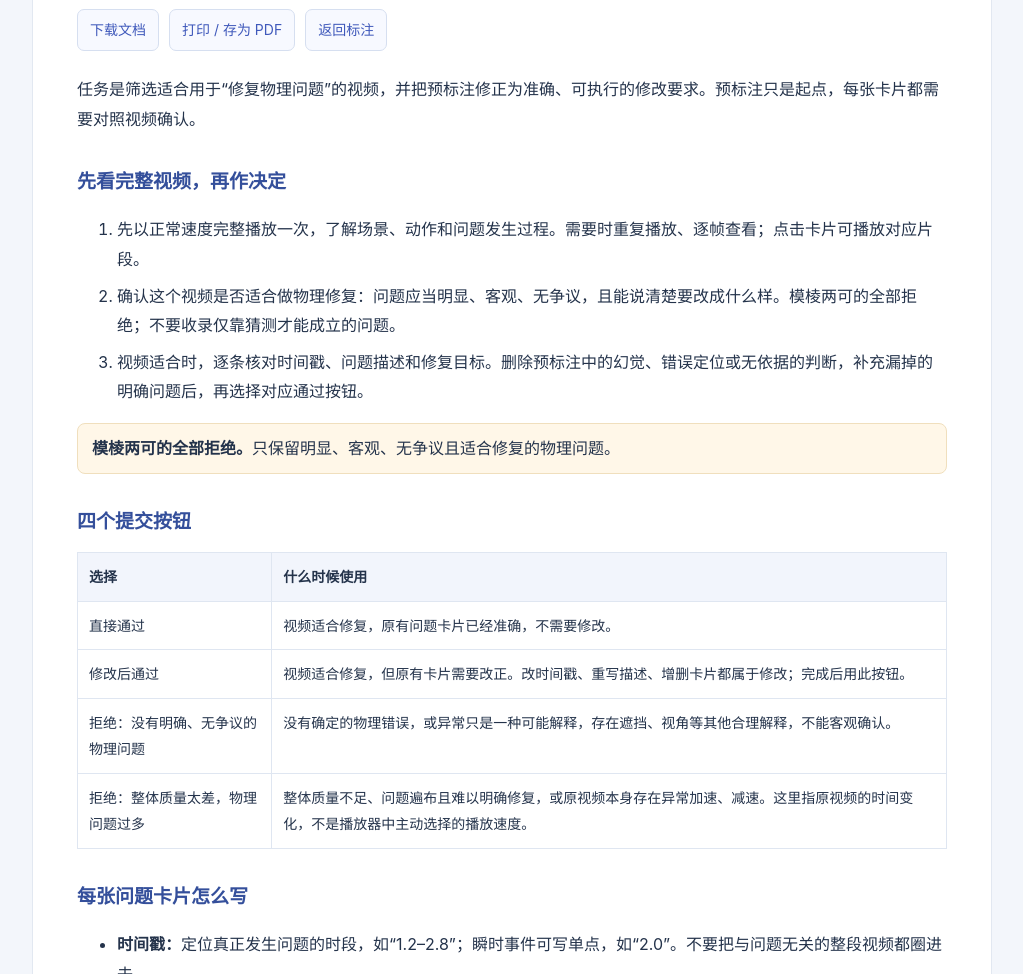
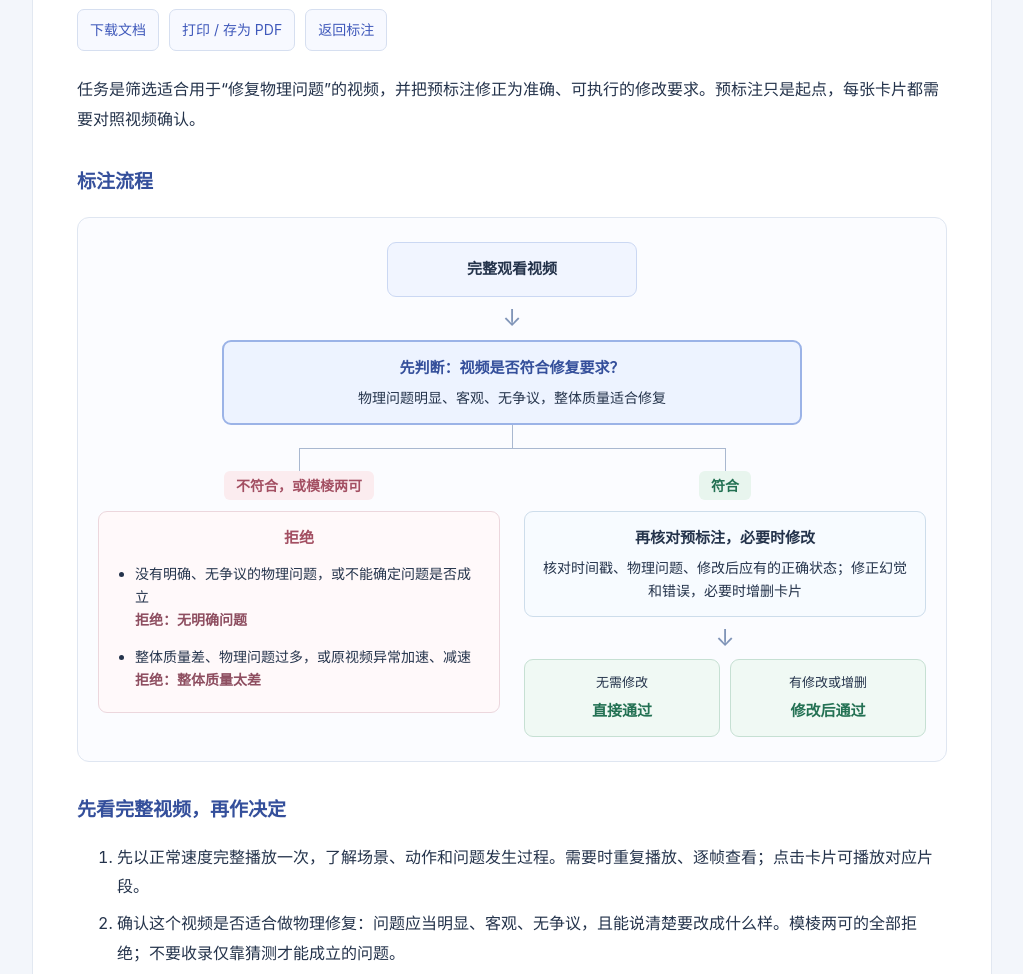
Before and after one commit to chengye629/physfix-annotator, a website: page guide.html in a window 1280 px wide. Shown: the part 126-1100 px from the top of the page, without its empty margins (128-1151 px from the left). Drawn offline with Linux system fonts and the light colour scheme; no server answers.

Commit message:
Add suitability-first annotation workflow to the guide

```diff
--- a/guide.html
+++ b/guide.html
@@ -4,10 +4,62 @@
 *{box-sizing:border-box}body{font-family:-apple-system,BlinkMacSystemFont,"Segoe UI","Microsoft YaHei",sans-serif;background:#f3f6fb;color:#24334b;line-height:1.85;margin:0;padding:28px}main{max-width:960px;margin:auto;background:white;padding:36px 44px;border:1px solid #e2e8f1;border-radius:14px}h1{font-size:26px;margin:0 0 22px}h2{font-size:19px;margin:30px 0 12px;color:#344f9b}h3{font-size:16px}p{margin:10px 0}li{margin:7px 0}table{border-collapse:collapse;width:100%;font-size:14px}th,td{border:1px solid #dfe6f1;padding:11px;text-align:left;vertical-align:top}th{background:#f2f5fc}.actions{display:flex;gap:10px;flex-wrap:wrap;margin:0 0 24px}button,a.button{font:inherit;font-size:14px;border:1px solid #d6dff0;border-radius:7px;padding:7px 12px;background:#f7f9ff;color:#3f59bb;cursor:pointer;text-decoration:none}.case{border-top:1px solid #e2e8f1;margin-top:24px;padding-top:16px}.comparison{display:grid;grid-template-columns:1fr 1fr;gap:16px}.card{background:#f8faff;border:1px solid #e1e8f3;padding:14px;border-radius:8px;margin:10px 0}.card p{white-space:pre-wrap;overflow-wrap:anywhere;font-size:14px}.notice{background:#fff7e8;border:1px solid #f0dfbd;border-radius:8px;padding:10px 14px}small{font-size:13px}code{overflow-wrap:anywhere}
 @media(max-width:600px){body{padding:12px}main{padding:22px 18px}.comparison{grid-template-columns:1fr}table{font-size:13px}th,td{padding:8px}}
 @media print{body{background:white;padding:0}main{border:0;padding:0;max-width:none}.actions{display:none}h2,h3{break-after:avoid}.card{break-inside:avoid}.case{break-inside:auto}}
+
+.workflow{margin:18px 0 28px;padding:24px 20px;border:1px solid #dfe6f1;border-radius:12px;background:#fbfcff;line-height:1.65}
+.flow-node{padding:14px 16px;border:1px solid #d6e0f0;border-radius:9px;background:#fff;text-align:center}
+.flow-node strong,.flow-node span{display:block}.flow-node strong{font-size:15px}.flow-node span{font-size:14px;margin-top:5px}
+.flow-start{max-width:250px;margin:0 auto;background:#f1f5ff;border-color:#cbd8f3}
+.flow-arrow{font-size:23px;line-height:1.25;text-align:center;color:#8095b8;margin:7px 0}
+.flow-decision{max-width:580px;margin:0 auto;background:#edf3ff;border:2px solid #9bb3e7}
+.flow-decision strong{color:#344f9b}
+.flow-stem{width:1px;height:23px;background:#a9b8d0;margin:0 auto}
+.flow-branches{display:grid;grid-template-columns:1fr 1fr;gap:24px;position:relative;padding-top:23px}
+.flow-branches::before{content:"";position:absolute;top:0;left:calc(25% - 6px);right:calc(25% - 6px);border-top:1px solid #a9b8d0}
+.flow-branch{position:relative;min-width:0}
+.flow-branch::before{content:"";position:absolute;top:-23px;left:50%;height:23px;border-left:1px solid #a9b8d0}
+.flow-label{display:table;margin:0 auto 11px;padding:3px 12px;border-radius:6px;font-size:14px;font-weight:600}
+.flow-reject .flow-label{background:#fbecef;color:#a34f62}.flow-accept .flow-label{background:#e8f5ee;color:#237153}
+.flow-reject>.flow-node{border-color:#ecd7dd;background:#fff9fa;text-align:left}
+.flow-reject .flow-node>strong{text-align:center;color:#a34f62}
+.flow-reject ul{padding-left:20px;margin:11px 0 0;font-size:14px}
+.flow-reject li+li{margin-top:14px}
+.flow-reject li b{display:block;color:#8e4e60}
+.flow-accept>.flow-node{border-color:#cdddeb;background:#f7fbff}
+.flow-choices{display:grid;grid-template-columns:1fr 1fr;gap:10px}
+.flow-choices .flow-node{padding:12px 9px;border-color:#c6e0d3;background:#f0f9f4}
+.flow-choices .flow-node span{margin:0 0 5px;font-size:13px}
+.flow-choices .flow-node strong{color:#237153}
+@media(max-width:600px){.workflow{padding:20px 14px}.flow-branches{grid-template-columns:1fr;gap:20px;padding-top:16px}.flow-branches::before,.flow-branch::before,.flow-stem{display:none}.flow-label{margin-bottom:9px}.flow-decision{padding:13px 12px}}
+@media print{.workflow{break-inside:avoid;background:#fff}.workflow *{-webkit-print-color-adjust:exact;print-color-adjust:exact}}
 </style></head><body><main>
 <h1>标注守则</h1>
 <div class="actions"><button id="download-guide">下载文档</button><button id="print-guide">打印 / 存为 PDF</button><a class="button" href="./">返回标注</a></div>
 <p>任务是筛选适合用于“修复物理问题”的视频，并把预标注修正为准确、可执行的修改要求。预标注只是起点，每张卡片都需要对照视频确认。</p>
+<h2 id="flow-heading">标注流程</h2>
+<figure class="workflow" aria-labelledby="flow-heading" aria-label="先完整观看视频，判断视频是否符合修复要求；不符合则拒绝，符合才核对预标注，必要时修改，再按是否修改选择通过方式。">
+  <div class="flow-node flow-start"><strong>完整观看视频</strong></div>
+  <div class="flow-arrow" aria-hidden="true">↓</div>
+  <div class="flow-node flow-decision"><strong>先判断：视频是否符合修复要求？</strong><span>物理问题明显、客观、无争议，整体质量适合修复</span></div>
+  <div class="flow-stem" aria-hidden="true"></div>
+  <div class="flow-branches">
+    <section class="flow-branch flow-reject" aria-label="不符合要求的处理">
+      <div class="flow-label">不符合，或模棱两可</div>
+      <div class="flow-node"><strong>拒绝</strong><ul>
+        <li>没有明确、无争议的物理问题，或不能确定问题是否成立<b>拒绝：无明确问题</b></li>
+        <li>整体质量差、物理问题过多，或原视频异常加速、减速<b>拒绝：整体质量太差</b></li>
+      </ul></div>
+    </section>
+    <section class="flow-branch flow-accept" aria-label="符合要求后的标注流程">
+      <div class="flow-label">符合</div>
+      <div class="flow-node"><strong>再核对预标注，必要时修改</strong><span>核对时间戳、物理问题、修改后应有的正确状态；修正幻觉和错误，必要时增删卡片</span></div>
+      <div class="flow-arrow" aria-hidden="true">↓</div>
+      <div class="flow-choices">
+        <div class="flow-node"><span>无需修改</span><strong>直接通过</strong></div>
+        <div class="flow-node"><span>有修改或增删</span><strong>修改后通过</strong></div>
+      </div>
+    </section>
+  </div>
+</figure>
 <h2>先看完整视频，再作决定</h2>
 <ol><li>先以正常速度完整播放一次，了解场景、动作和问题发生过程。需要时重复播放、逐帧查看；点击卡片可播放对应片段。</li><li>确认这个视频是否适合做物理修复：问题应当明显、客观、无争议，且能说清楚要改成什么样。模棱两可的全部拒绝；不要收录仅靠猜测才能成立的问题。</li><li>视频适合时，逐条核对时间戳、问题描述和修复目标。删除预标注中的幻觉、错误定位或无依据的判断，补充漏掉的明确问题后，再选择对应通过按钮。</li></ol>
 <p class="notice"><b>模棱两可的全部拒绝。</b>只保留明显、客观、无争议且适合修复的物理问题。</p>
```
